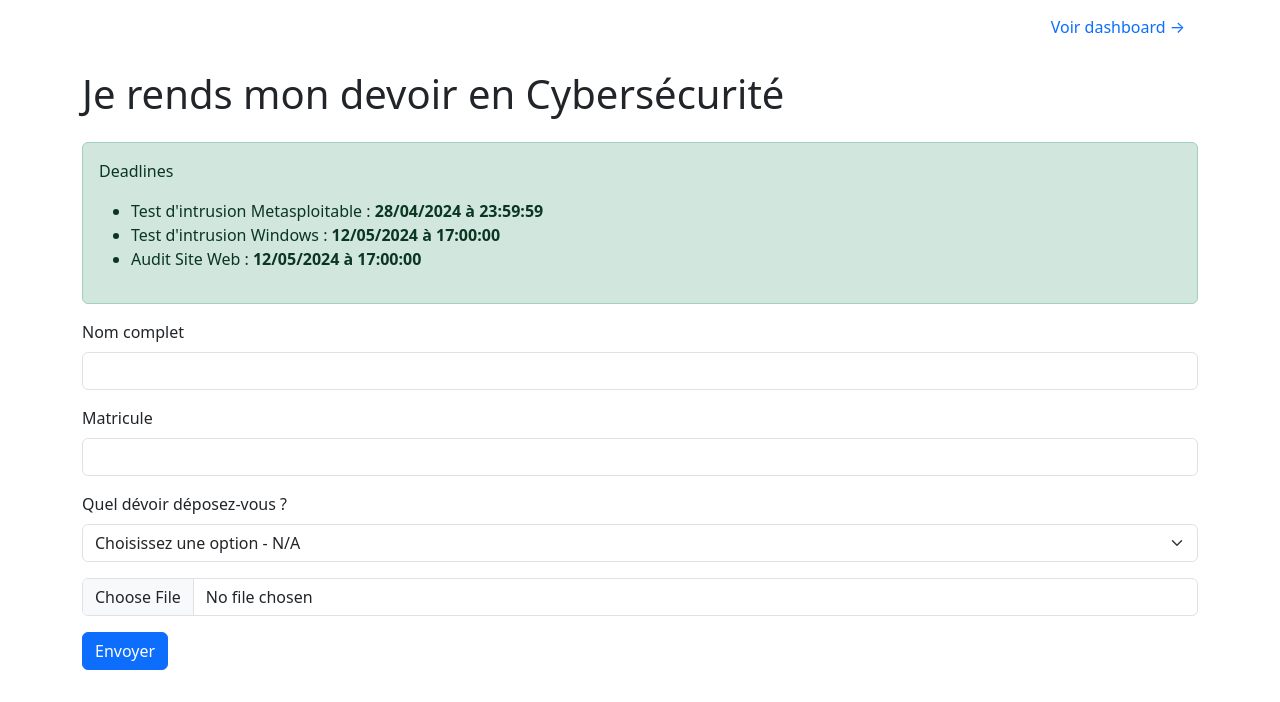
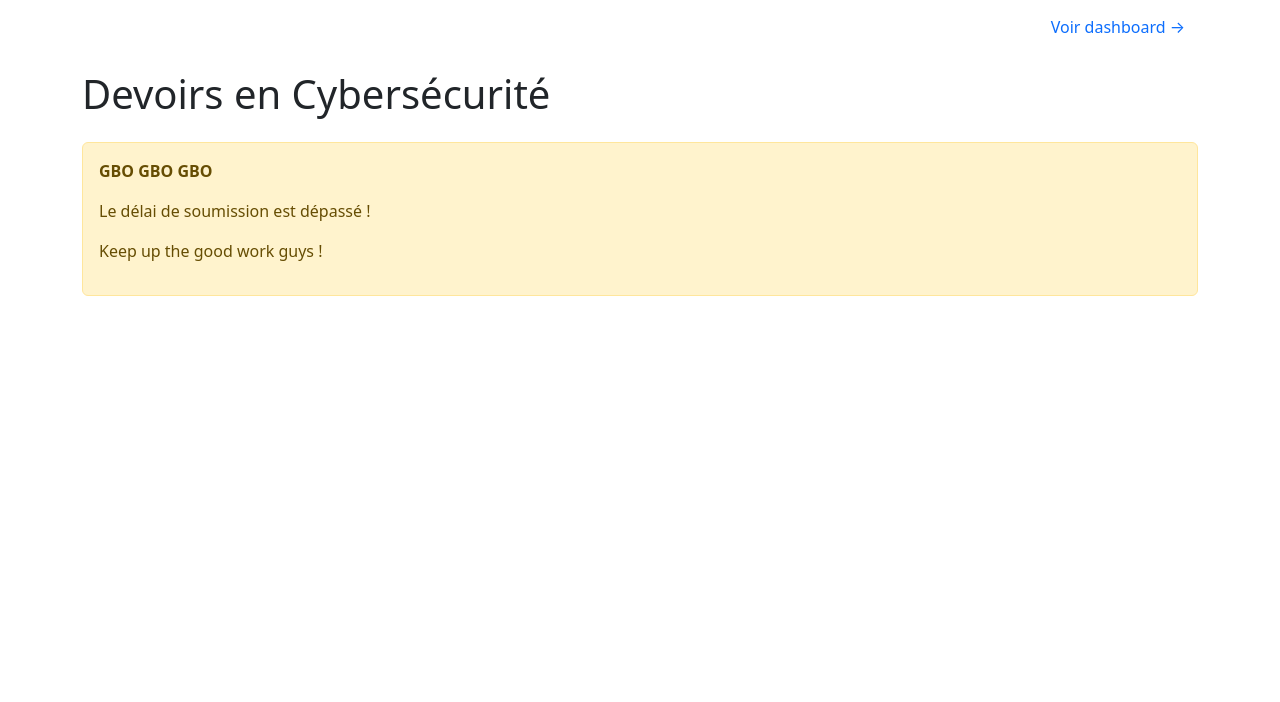
Before and after one commit to moustaphaotf/devoirplus, a PHP site: page / in a window 1280 px wide. Shown: the top 702 px of the page. Run offline with PHP 8.4, Linux system fonts and the light colour scheme; tables that the repository leaves empty or names only in its code hold one stand-in row (values such as "Sample post"); a stand-in replaces the project's code that opens the database connection; a map, chart or similar area stays blank.

Commit message:
feat: add deadline end info

```diff
--- a/index.php
+++ b/index.php
@@ -4,6 +4,17 @@ require('config.php');
 $titre = "Accueil";
 $form_errors = [];
 $errorOccured = false;
+
+$now = date('Y-m-d H:i:s');
+$shouldApply = false;
+
+foreach($devoirs as $type => $devoir) {
+    if($type != 'all' && $now <= $devoir['deadline'] )
+    {
+        $shouldApply = true;
+        break;
+    }
+}
 
 if(isset($_POST['nom']) && isset($_POST['type-devoir']) && isset($_POST['matricule']) && isset($_FILES['devoir']))
 {
@@ -122,6 +133,11 @@ if(isset($_POST['nom']) && isset($_POST['type-devoir']) && isset($_POST['matricu
         }
     }
 }
+
+require 'dbconfig.php';
+$stmt = $db->prepare("SELECT DISTINCT d1.id, e.matricule, d1.devoir_type, d1.date_envoi FROM etudiant e INNER JOIN devoir d1 ON e.id = d1.etudiant_id LEFT JOIN devoir d2 ON d1.etudiant_id = d2.etudiant_id AND d1.devoir_type = d2.devoir_type AND d1.date_envoi < d2.date_envoi WHERE d2.etudiant_id IS NULL ORDER BY d1.date_envoi DESC;");
+$stmt->execute();
+$data = json_encode($stmt->fetchAll(PDO::FETCH_ASSOC));
 ?>
 
 <?php require('partials/header.php') ?>
@@ -145,8 +161,10 @@ if(isset($_POST['nom']) && isset($_POST['type-devoir']) && isset($_POST['matricu
     </form>
 <?php endif ?>
 
-<h1 class="my-4">Je rends mon devoir en Cybersécurité</h1>
 
+
+<h1 class="my-4">Devoirs en Cybersécurité</h1>
+<?php if($shouldApply): ?>
     <div class="alert alert-success">
         <p>Deadlines</p>
 
@@ -157,6 +175,7 @@ if(isset($_POST['nom']) && isset($_POST['type-devoir']) && isset($_POST['matricu
             <?php endforeach ?>
         </ul>
     </div>
+
 
     <?php if($errorOccured) : ?>
 
@@ -205,4 +224,63 @@ if(isset($_POST['nom']) && isset($_POST['type-devoir']) && isset($_POST['matricu
 
     </form>
 
+<?php else: ?>
+    <div class="alert alert-warning">
+        <p class="fw-bold">GBO GBO GBO</p>
+        <p>Le délai de soumission est dépassé !</p>
+        <p>Keep up the good work guys !</p>
+    </div>
+<?php endif ?>
+
+<div><canvas id="chart"></canvas></div>
+
+
+<script src="https://cdnjs.cloudflare.com/ajax/libs/Chart.js/4.4.1/chart.umd.js" integrity="sha512-ZwR1/gSZM3ai6vCdI+LVF1zSq/5HznD3ZSTk7kajkaj4D292NLuduDCO1c/NT8Id+jE58KYLKT7hXnbtryGmMg==" crossorigin="anonymous" referrerpolicy="no-referrer"></script>
+<script>
+const data = JSON.parse('<?=$data?>');
+
+const devoirs = [
+    { nom: 'intrusion-windows', count: 0},
+    { nom: 'intrusion-metasploitable', count: 0},
+    { nom: 'audit-web', count: 0},
+], devoirToIdx = {
+    'intrusion-windows': 0,
+    'intrusion-metasploitable': 1,
+    'audit-web': 2,
+}
+
+
+for(let devoir of data) {
+    // console.log(devoir)
+    devoirs[devoirToIdx[devoir['devoir_type']]].count++
+}
+
+
+console.table(devoirs)
+console.log(devoirs.map(row => row.nom))
+
+new Chart(
+    document.getElementById('chart'),
+    {
+      type: 'bar',
+      data: {
+        labels: devoirs.map(row => row.nom),
+        datasets: [
+          {
+            label: 'Soumissions par Dévoir',
+            data: devoirs.map(row => row.count)
+          }
+        ]
+      },
+      scales: {
+        y: {
+            type: 'linear',
+            ticks: {
+                precision: 0
+            },
+        },
+      }
+    }
+  );
+</script>
 <?php require('partials/footer.php') ?>
```
Lines whose indentation alone changed are shown as unchanged.
